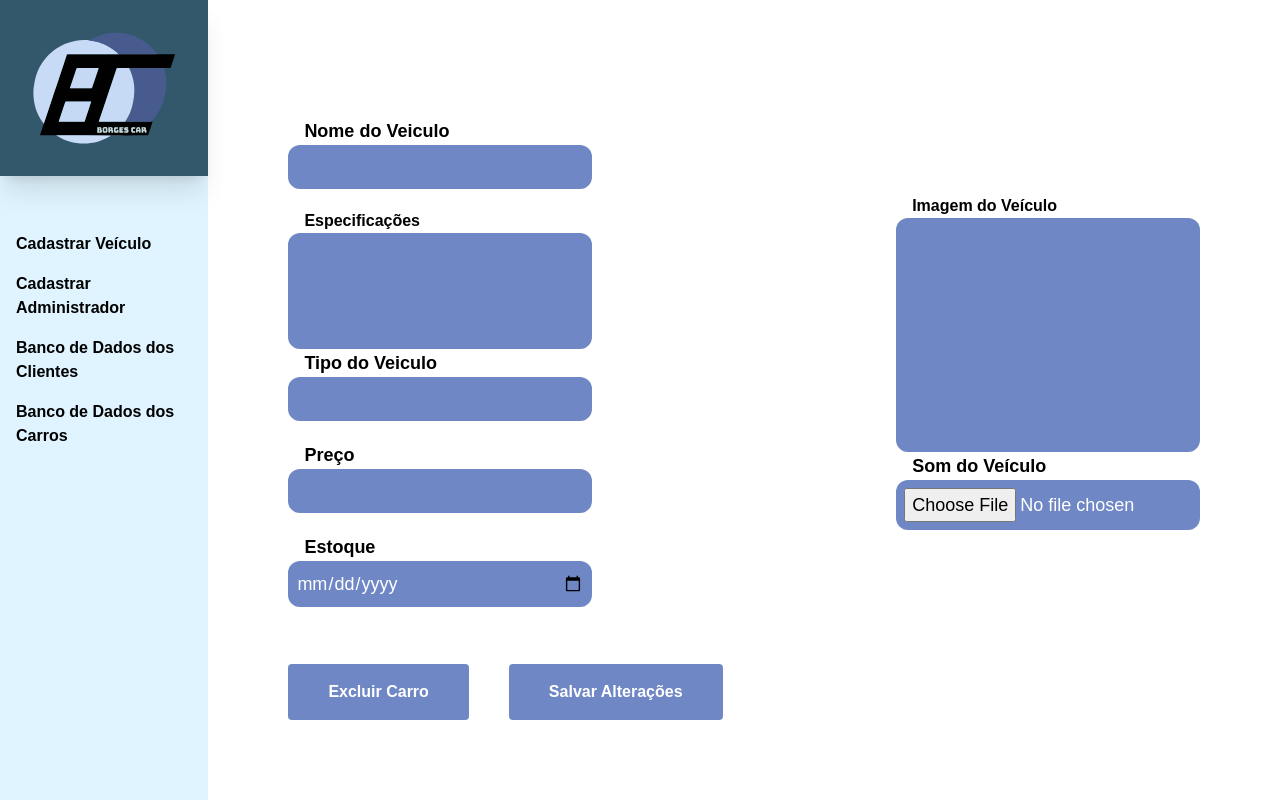
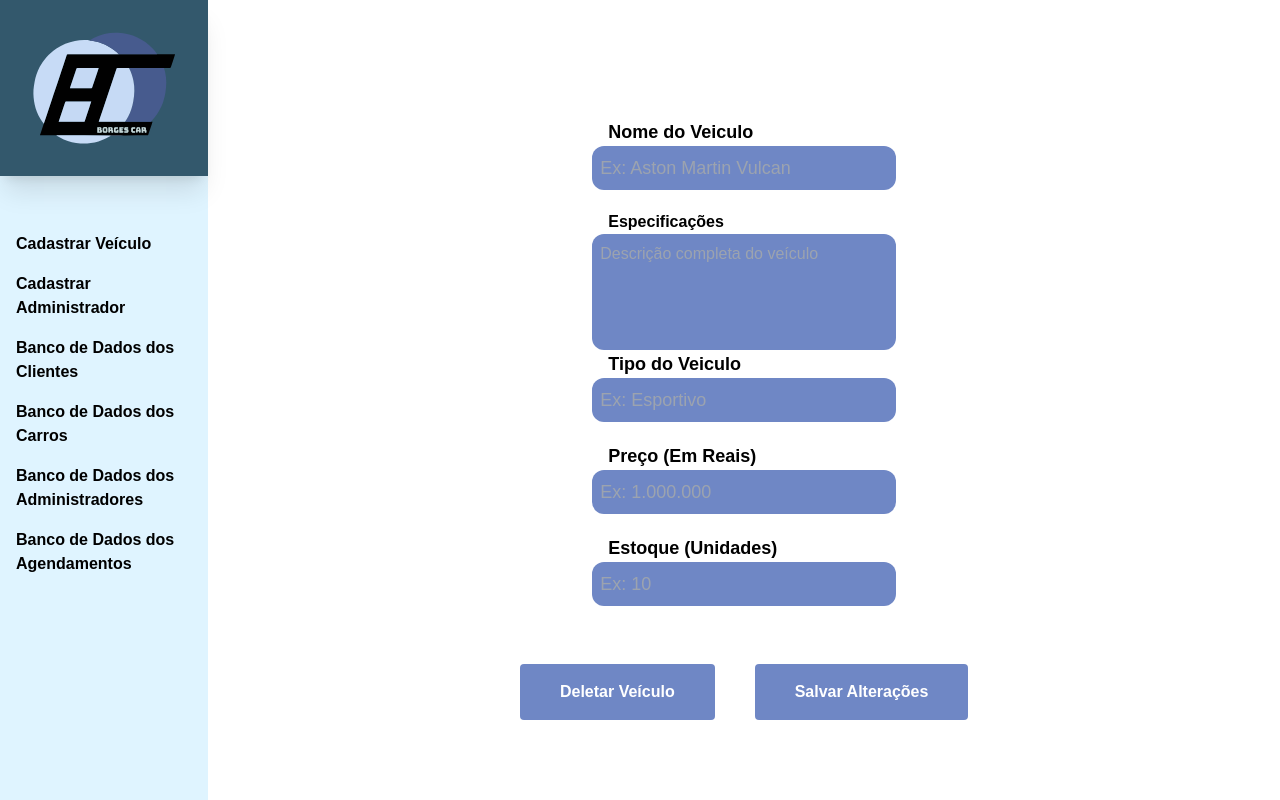
Before and after one commit to onlywillian/borgescar, a Next.js app: page /adm/editar-carro in a window 1280 px wide. Built offline with nearby package versions, Linux system fonts and the light colour scheme; a web font is replaced by a local one.

Commit message:
forms tratement

```diff
--- a/src/app/adm/editar-carro/page.tsx
+++ b/src/app/adm/editar-carro/page.tsx
@@ -1,62 +1,120 @@
-export const metadata = {
-    title: 'Editar Carro'
+"use client";
+
+import Input from "@/components/Input";
+import Aside from "@/components/Aside";
+import Button from "@/components/Button";
+import { FormEvent, useState } from "react";
+
+type eventType =
+  | React.ChangeEvent<HTMLInputElement>
+  | React.ChangeEvent<HTMLTextAreaElement>;
+
+export default function NewCar() {
+  const [carData, setCarData] = useState({
+    name: "",
+    description: "",
+    type: "",
+    price: "",
+    stock: "",
+  });
+
+  const handleInputChange = (e: eventType) => {
+    const { id, value } = e.target;
+
+    // Inserindo com base no id
+    setCarData((prevUserData) => ({ ...prevUserData, [id]: value }));
+  };
+
+  async function handleFormSubmit(e: FormEvent) {
+    e.preventDefault();
+
+    if (
+      !carData.name ||
+      !carData.description ||
+      !carData.type ||
+      !carData.price ||
+      !carData.stock
+    )
+      return alert("Preencha todos os campos!");
+
+    const formData = new FormData();
+
+    // Inserindo os dados do formulário
+    formData.append("name", carData.name);
+    formData.append("description", carData.description);
+    formData.append("type", carData.type);
+    formData.append("price", carData.price);
+    formData.append("stock", carData.stock);
+
+    // Mandando a requisição
+    const response = await fetch("http://localhost:8000/cars/new", {
+      method: "POST",
+      body: formData,
+    });
+    const data = await response.json();
+
+    if (data.Error) return alert("Erro: " + data.Error);
+
+    return alert("Carro criado com sucesso!");
   }
 
-import Aside from "@/components/Aside";
-import Input from "@/components/Input";
-import Button from "@/components/Button";
-
-export default function EditVehicle() {
   return (
     <>
       <main className="flex">
         <Aside />
-                <div className="flex p-20 justify-between w-full flex-col">
-                    <div className="flex w-full h-full justify-between">
+        <form
+          className="flex p-20 justify-between w-full flex-col"
+          onSubmit={(e) => handleFormSubmit(e)}
+        >
+          <div className="flex w-full h-full justify-center">
             <div className="flex flex-col justify-center w-1/3">
               <Input
-                                id="nome-veiculo"
+                id="name"
                 label="Nome do Veiculo"
                 type="text"
+                placeholder="Ex: Aston Martin Vulcan"
+                handleChange={handleInputChange}
               />
               <>
-                                <label htmlFor="" className="font-bold ml-4"> Especificações</label>
-                                <textarea id="" className="h-1/5 resize-none border-none bg-purple-input rounded-xl text-white p-2 outline-0"></textarea>
+                <label htmlFor="espec" className="font-bold ml-4">
+                  Especificações
+                </label>
+                <textarea
+                  id="description"
+                  className="h-1/5 resize-none border-none bg-purple-input rounded-xl text-white p-2 outline-0"
+                  placeholder="Descrição completa do veículo"
+                  onChange={(e) => handleInputChange(e)}
+                ></textarea>
               </>
               <Input
-                                id="tipo-veiculo"
+                id="type"
                 label="Tipo do Veiculo"
                 type="text"
+                placeholder="Ex: Esportivo"
+                handleChange={handleInputChange}
               />
               <Input
-                                id="preco-veiculo"
-                                label="Preço"
+                id="price"
+                label="Preço (Em Reais)"
                 type="text"
+                placeholder="Ex: 1.000.000"
+                handleChange={handleInputChange}
               />
               <Input
-                                id="estoque-veiculo"
-                                label="Estoque"
-                                type="date"
-                            />
-                        </div>
-                        <div className="flex flex-col justify-center w-1/3">
-                            <>
-                                <label htmlFor="" className="font-bold ml-4"> Imagem do Veículo</label>
-                                <textarea id="" className="h-2/5 resize-none border-none bg-purple-input rounded-xl text-white p-2 outline-0"></textarea>
-                            </>
-                            <Input
-                                id="som"
-                                label="Som do Veículo"
-                                type="file"
+                id="stock"
+                label="Estoque (Unidades)"
+                type="number"
+                placeholder="Ex: 10"
+                handleChange={handleInputChange}
               />
             </div>
           </div>
-                    <div className="flex gap-10">
-                        <Button>Excluir Carro</Button>
+          <div className="flex gap-10 w-full justify-center">
+            <Button>Deletar Veículo</Button>
             <Button>Salvar Alterações</Button>
           </div>
-                </div>
+        </form>
       </main>
     </>
-    )
+  );
 }
--- a/src/app/adm/novo-adm/page.tsx
+++ b/src/app/adm/novo-adm/page.tsx
@@ -32,7 +32,7 @@ export default function NewAdm() {
     });
     const data = await newAdm.json();
 
-    if (data.Eror) return alert("Algum erro ocorreu");
+    if (data.Error) return alert("Erro: " + data.Error);
 
     return alert("Administrador criado com sucesso");
   }
--- a/src/app/adm/novo-carro/page.tsx
+++ b/src/app/adm/novo-carro/page.tsx
@@ -32,6 +32,17 @@ export default function NewCar() {
   async function handleFormSubmit(e: FormEvent) {
     e.preventDefault();
 
+    if (
+      !carData.name ||
+      !carData.description ||
+      !carData.type ||
+      !carData.price ||
+      !carData.stock
+    )
+      return alert("Preencha todos os campos!");
+
+    if (!file1 || !file2 || !file3) return alert("Insira todas as imagens!");
+
     const formData = new FormData();
 
     // inserindo as imagens
@@ -53,7 +64,9 @@ export default function NewCar() {
     });
     const data = await response.json();
 
-    console.log(data);
+    if (data.Error) return alert("Erro: " + data.Error);
+
+    return alert("Carro criado com sucesso!");
   }
 
   return (
@@ -107,6 +120,7 @@ export default function NewCar() {
               />
             </div>
             <div className="flex flex-col justify-center w-1/3">
+              <h1 className="text-3xl font-extrabold mb-8">Imagens do Carro</h1>
               {/* Upload de imagens */}
               <label>Imagem 1</label>
               <input
--- a/src/components/AssistanceForm.tsx
+++ b/src/app/loja/car/[id]/AssistanceForm.tsx
@@ -2,8 +2,8 @@
 
 import { useState } from "react";
 
-import Button from "./Button";
-import Input from "./Input";
+import Button from "../../../../components/Button";
+import Input from "../../../../components/Input";
 
 export default function AssistanceForm() {
   const [userName, setUserName] = useState("");
--- a/src/app/loja/car/[id]/page.tsx
+++ b/src/app/loja/car/[id]/page.tsx
@@ -4,7 +4,7 @@ import { useState, useEffect } from "react";
 import { redirect } from "next/navigation";
 import Image from "next/image";
 
-import AssistanceForm from "@/components/AssistanceForm";
+import AssistanceForm from "@/app/loja/car/[id]/AssistanceForm";
 import Header from "@/components/Header";
 import Footer from "@/components/Footer";
 
--- a/src/components/Aside.tsx
+++ b/src/components/Aside.tsx
@@ -30,6 +30,16 @@ export default function Aside({ children }: AsideProps) {
             <Link href={"/adm/carros"}>
               <h2 className="font-bold text-mg">Banco de Dados dos Carros</h2>
             </Link>
+            <Link href={"/adm/carros"}>
+              <h2 className="font-bold text-mg">
+                Banco de Dados dos Administradores
+              </h2>
+            </Link>
+            <Link href={"/adm/carros"}>
+              <h2 className="font-bold text-mg">
+                Banco de Dados dos Agendamentos
+              </h2>
+            </Link>
           </div>
         </aside>
       ) : (
```
Lines whose indentation alone changed are shown as unchanged.
